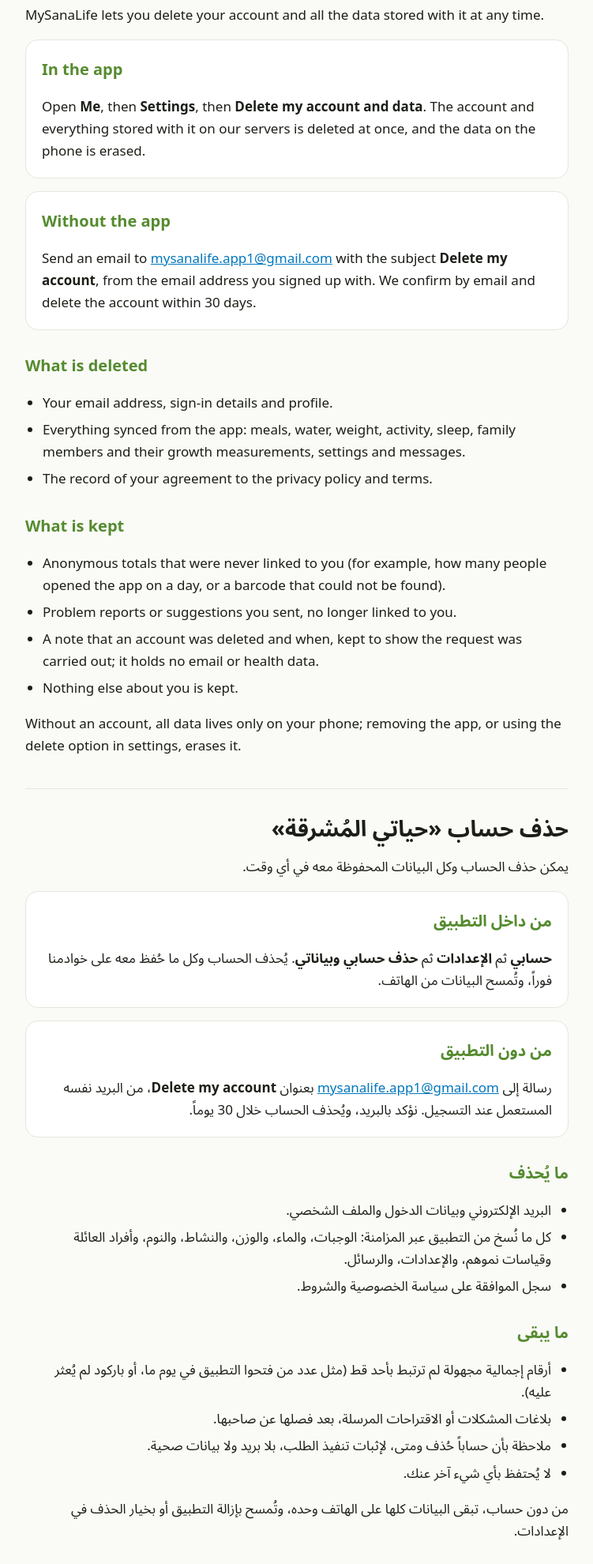
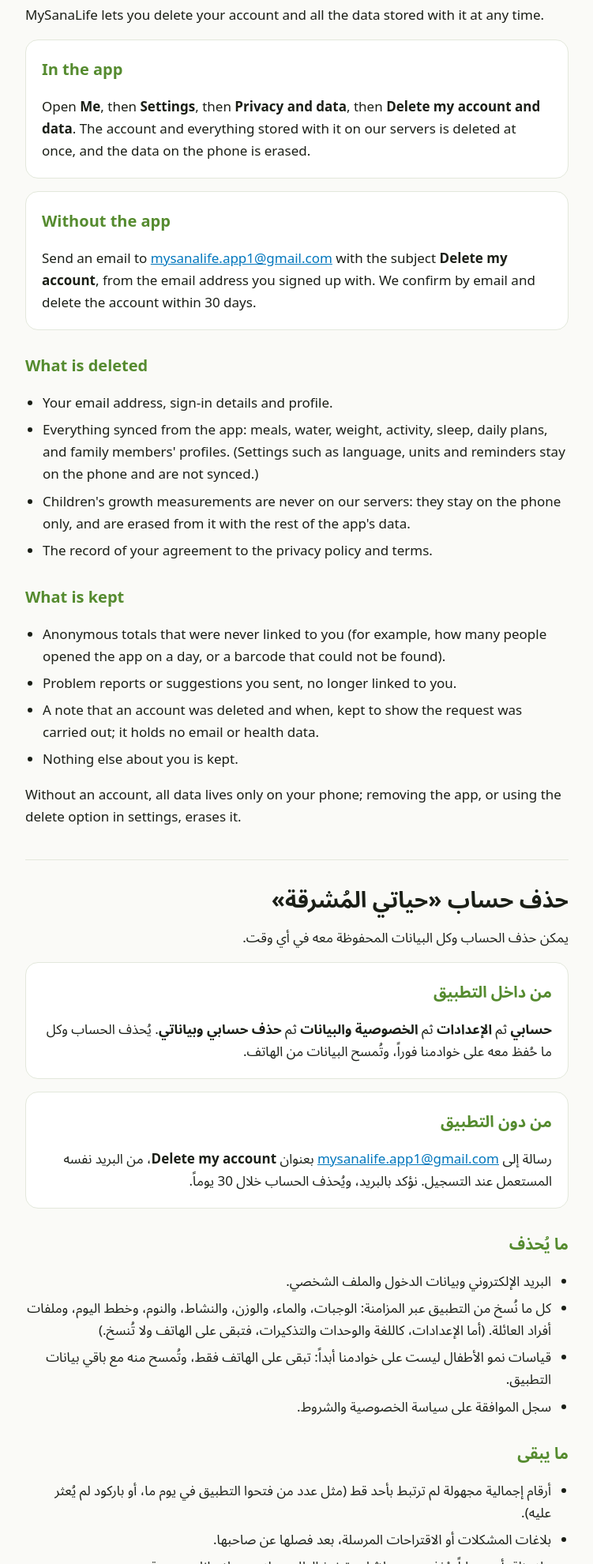
Before and after one commit to mysanalife/mysanalife.github.io, a plain HTML site: page delete-account.html in a window 1280 px wide. Shown: the part 160-2140 px from the top of the page at 79% size, without its empty margins (264-1015 px from the left). Drawn offline with Linux system fonts and the light colour scheme.

Commit message:
Update the public pages

```diff
--- a/delete-account.html
+++ b/delete-account.html
@@ -42,7 +42,7 @@ footer{color:var(--muted);font-size:14px;margin-top:40px;border-top:1px solid va
 <p>MySanaLife lets you delete your account and all the data stored with it at any time.</p>
 <div class="card">
   <h2>In the app</h2>
-  <p>Open <strong>Me</strong>, then <strong>Settings</strong>, then <strong>Delete my account and data</strong>. The account and everything stored with it on our servers is deleted at once, and the data on the phone is erased.</p>
+  <p>Open <strong>Me</strong>, then <strong>Settings</strong>, then <strong>Privacy and data</strong>, then <strong>Delete my account and data</strong>. The account and everything stored with it on our servers is deleted at once, and the data on the phone is erased.</p>
 </div>
 <div class="card">
   <h2>Without the app</h2>
@@ -51,7 +51,8 @@ footer{color:var(--muted);font-size:14px;margin-top:40px;border-top:1px solid va
 <h2>What is deleted</h2>
 <ul>
   <li>Your email address, sign-in details and profile.</li>
-  <li>Everything synced from the app: meals, water, weight, activity, sleep, family members and their growth measurements, settings and messages.</li>
+  <li>Everything synced from the app: meals, water, weight, activity, sleep, daily plans, and family members' profiles. (Settings such as language, units and reminders stay on the phone and are not synced.)</li>
+  <li>Children's growth measurements are never on our servers: they stay on the phone only, and are erased from it with the rest of the app's data.</li>
   <li>The record of your agreement to the privacy policy and terms.</li>
 </ul>
 <h2>What is kept</h2>
@@ -67,7 +68,7 @@ footer{color:var(--muted);font-size:14px;margin-top:40px;border-top:1px solid va
   <p>يمكن حذف الحساب وكل البيانات المحفوظة معه في أي وقت.</p>
   <div class="card">
     <h2>من داخل التطبيق</h2>
-    <p><strong>حسابي</strong> ثم <strong>الإعدادات</strong> ثم <strong>حذف حسابي وبياناتي</strong>. يُحذف الحساب وكل ما حُفظ معه على خوادمنا فوراً، وتُمسح البيانات من الهاتف.</p>
+    <p><strong>حسابي</strong> ثم <strong>الإعدادات</strong> ثم <strong>الخصوصية والبيانات</strong> ثم <strong>حذف حسابي وبياناتي</strong>. يُحذف الحساب وكل ما حُفظ معه على خوادمنا فوراً، وتُمسح البيانات من الهاتف.</p>
   </div>
   <div class="card">
     <h2>من دون التطبيق</h2>
@@ -76,7 +77,8 @@ footer{color:var(--muted);font-size:14px;margin-top:40px;border-top:1px solid va
   <h2>ما يُحذف</h2>
   <ul>
     <li>البريد الإلكتروني وبيانات الدخول والملف الشخصي.</li>
-    <li>كل ما نُسخ من التطبيق عبر المزامنة: الوجبات، والماء، والوزن، والنشاط، والنوم، وأفراد العائلة وقياسات نموهم، والإعدادات، والرسائل.</li>
+    <li>كل ما نُسخ من التطبيق عبر المزامنة: الوجبات، والماء، والوزن، والنشاط، والنوم، وخطط اليوم، وملفات أفراد العائلة. (أما الإعدادات، كاللغة والوحدات والتذكيرات، فتبقى على الهاتف ولا تُنسخ.)</li>
+    <li>قياسات نمو الأطفال ليست على خوادمنا أبداً: تبقى على الهاتف فقط، وتُمسح منه مع باقي بيانات التطبيق.</li>
     <li>سجل الموافقة على سياسة الخصوصية والشروط.</li>
   </ul>
   <h2>ما يبقى</h2>
```
Also changed, not shown: privacy-ar.html (+7 -4 lines), privacy.html (+7 -4 lines), terms-ar.html (+4 -2 lines), terms.html (+4 -2 lines).
